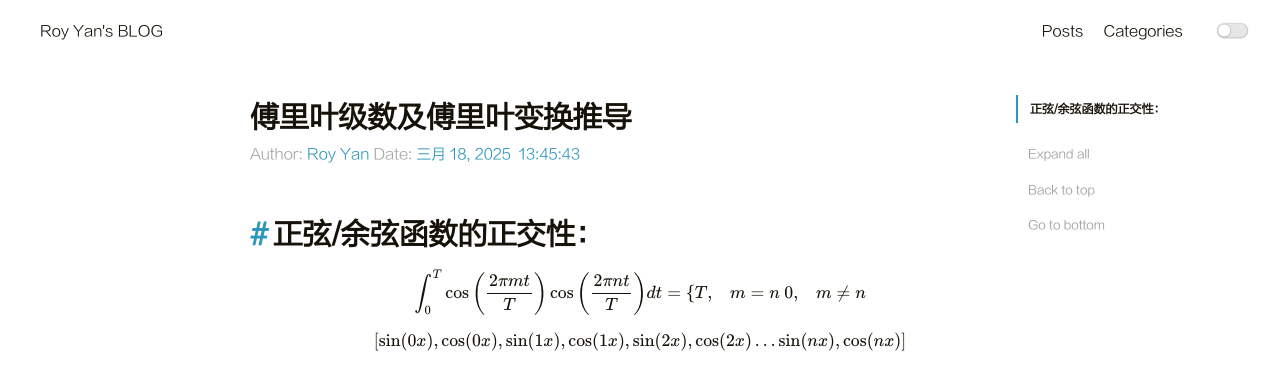
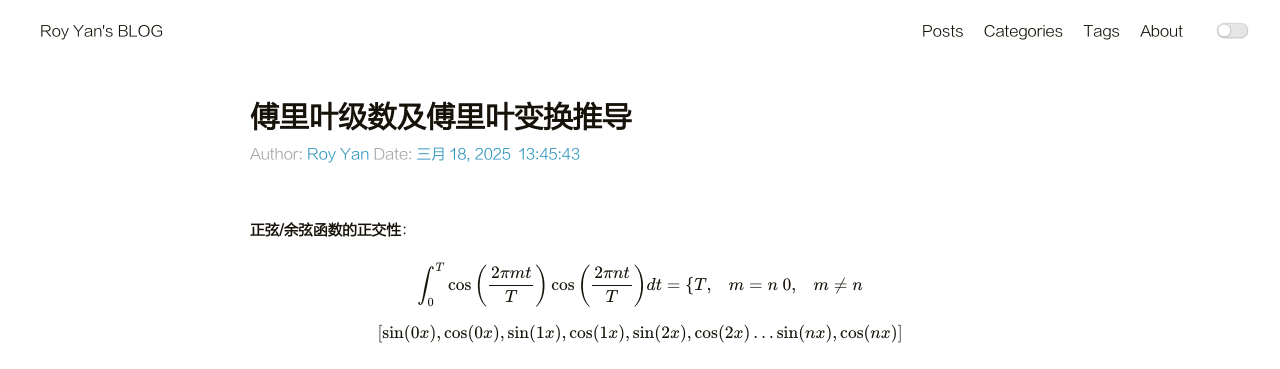
Before and after one commit to ayanzhuo/ayanzhuo.github.io, a plain HTML site: page 2025/03/18/Test1/index.html in a window 1280 px wide. Shown: the top 369 px of the page. Drawn offline with nearby package versions, Linux system fonts and the light colour scheme; some packages are replaced by stand-ins of ours.

Commit message:
Site updated: 2025-03-18 15:47:27

```diff
--- a/2025/03/18/Test1/index.html
+++ b/2025/03/18/Test1/index.html
@@ -115,6 +115,10 @@
 
                     <a class="menu-item" href="/category">Categories</a>
 
+                    <a class="menu-item" href="/tag">Tags</a>
+
+                    <a class="menu-item" href="/about">About</a>
+
                 <input id="switch_default" type="checkbox" class="switch_default">
                 <label for="switch_default" class="toggleBtn"></label>
             </div>
@@ -135,6 +139,10 @@
                     <a class="menu-item" href="/archives">Posts</a>
 
                     <a class="menu-item" href="/category">Categories</a>
+
+                    <a class="menu-item" href="/tag">Tags</a>
+
+                    <a class="menu-item" href="/about">About</a>
 
             </div>
         </div>
@@ -158,71 +166,6 @@
                 <div class="container">
 
 
-        <div class="post-toc">
-    <div class="tocbot-list">
-    </div>
-    <div class="tocbot-list-menu">
-        <a class="tocbot-toc-expand" onclick="expand_toc()">Expand all</a>
-        <a onclick="go_top()">Back to top</a>
-        <a onclick="go_bottom()">Go to bottom</a>
-    </div>
-</div>
-
-<script>
-    var tocbot_timer;
-    var DEPTH_MAX = 6; // 为 6 时展开所有
-    var tocbot_default_config = {
-        tocSelector: '.tocbot-list',
-        contentSelector: '.post-content',
-        headingSelector: 'h1, h2, h3, h4, h5',
-        orderedList: false,
-        scrollSmooth: true,
-        onClick: extend_click,
-    };
-
-    function extend_click() {
-        clearTimeout(tocbot_timer);
-        tocbot_timer = setTimeout(function() {
-            tocbot.refresh(obj_merge(tocbot_default_config, {
-                hasInnerContainers: true
-            }));
-        }, 420); // 这个值是由 tocbot 源码里定义的 scrollSmoothDuration 得来的
-    }
-
-    document.ready(function() {
-        tocbot.init(obj_merge(tocbot_default_config, {
-            collapseDepth: 1
-        }));
-    });
-
-    function expand_toc() {
-        var b = document.querySelector('.tocbot-toc-expand');
-        var expanded = b.getAttribute('data-expanded');
-        expanded ? b.removeAttribute('data-expanded') : b.setAttribute('data-expanded', true);
-        tocbot.refresh(obj_merge(tocbot_default_config, {
-            collapseDepth: expanded ? 1 : DEPTH_MAX
-        }));
-        b.innerText = expanded ? 'Expand all' : 'Collapse all';
-    }
-
-    function go_top() {
-        window.scrollTo(0, 0);
-    }
-
-    function go_bottom() {
-        window.scrollTo(0, document.body.scrollHeight);
-    }
-
-    function obj_merge(target, source) {
-        for (var item in source) {
-            if (source.hasOwnProperty(item)) {
-                target[item] = source[item];
-            }
-        }
-        return target;
-    }
-</script>
-
 
 
     <article class="post-wrap">
@@ -245,7 +188,7 @@
         </header>
 
         <div class="post-content">
-            <h1 id="正弦-余弦函数的正交性："><a href="#正弦-余弦函数的正交性：" class="headerlink" title="正弦&#x2F;余弦函数的正交性："></a>正弦&#x2F;余弦函数的正交性：</h1><p>$$\int_{0}^T\cos\left( \frac{2\pi mt}{T} \right)\cos\left( \frac{2\pi nt}{T} \right)dt&#x3D;\begin{cases}<br>T, &amp;m&#x3D;n \<br>0,&amp;m\neq n<br>\end{cases}$$</p>
+            <p><strong>正弦&#x2F;余弦函数的正交性</strong>：<br>$$\int_{0}^T\cos\left( \frac{2\pi mt}{T} \right)\cos\left( \frac{2\pi nt}{T} \right)dt&#x3D;\begin{cases}<br>T, &amp;m&#x3D;n \<br>0,&amp;m\neq n<br>\end{cases}$$</p>
 <p>$$<br>[{\sin(0x),\cos(0x),\sin(1x),\cos(1x),\sin(2x),\cos(2x)\dots \sin(nx),\cos(nx)}]<br>$$<br> $$<br>f(x)&#x3D;\sum_{n&#x3D;0}^\infty a_{n}\cos nx+\sum_{n&#x3D;0}^\infty b_{n}\sin nx&#x3D;a_{0}+\sum_{n&#x3D;1}^\infty a_{n}\cos nx+\sum_{n&#x3D;1}^\infty b_{n}\sin nx<br>$$<br>$$<br>\int_{-\pi}^\pi f(x)dx&#x3D;\int_{-\pi}^\pi a_{0}dx+\int_{-\pi}^\pi\sum_{n&#x3D;1}^\infty a_{n}\cos nx+\int_{-\pi}^\pi\sum_{n&#x3D;1}^\infty b_{n}\sin nx<br>$$<br>$$<br>\int_{-\pi}^\pi f(x)dx&#x3D;a_{0}\int_{-\pi}^\pi dx&#x3D;2\pi a_{0}<br>$$<br>$$<br>a_{0}&#x3D;\frac{1}{2\pi}\int_{-\pi}^\pi f(x)dx<br>$$</p>
 <hr>
 <p>$$<br>f(x)&#x3D;\frac{a_{0}}{2}+\sum_{n&#x3D;1}^\infty a_{n}\cos nx+\sum_{n&#x3D;1}^\infty b_{n}\sin nx,T&#x3D;2\pi<br>$$</p>
```
Also changed, not shown: archives/2025/03/index.html (+8 -0 lines), archives/2025/index.html (+8 -0 lines), archives/index.html (+8 -0 lines), category/index.html (+8 -0 lines), index.html (+8 -0 lines), tags/math/index.html (+8 -0 lines).
